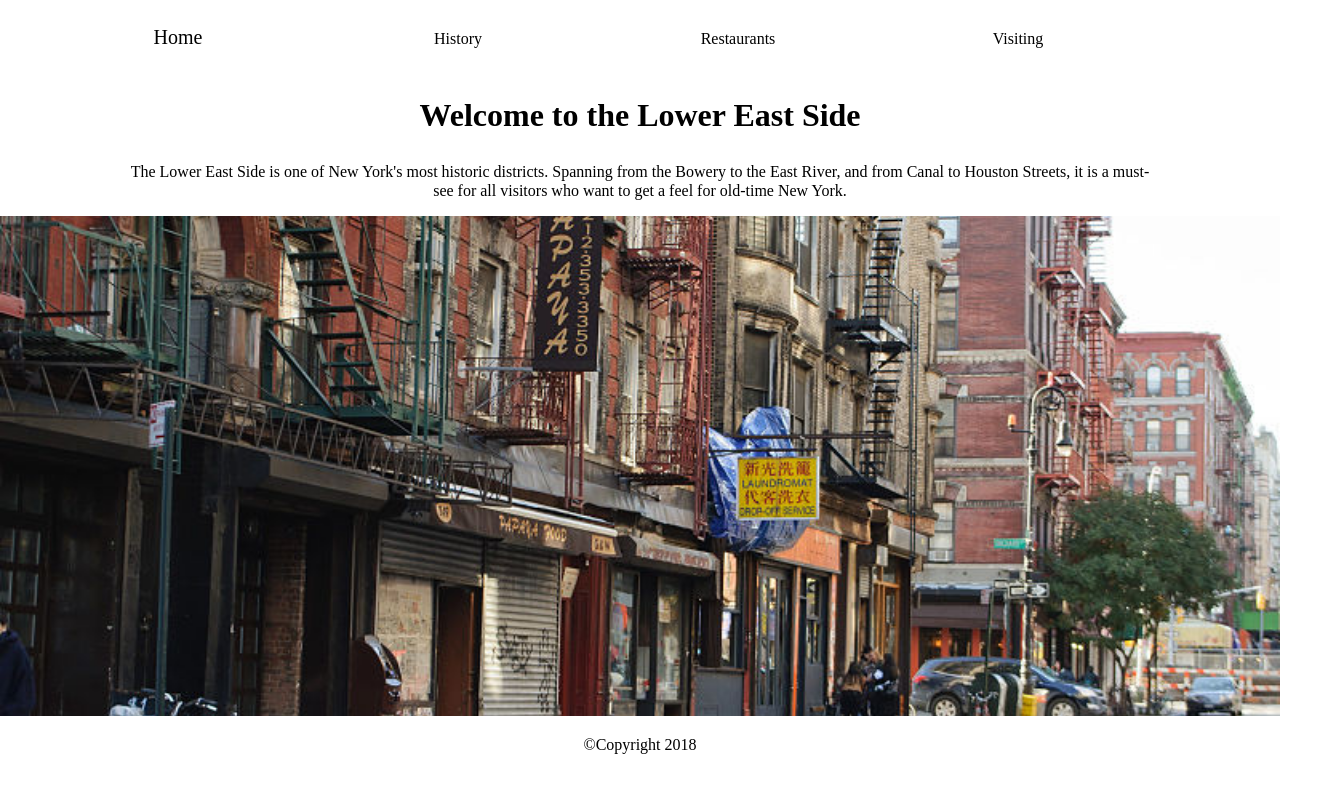
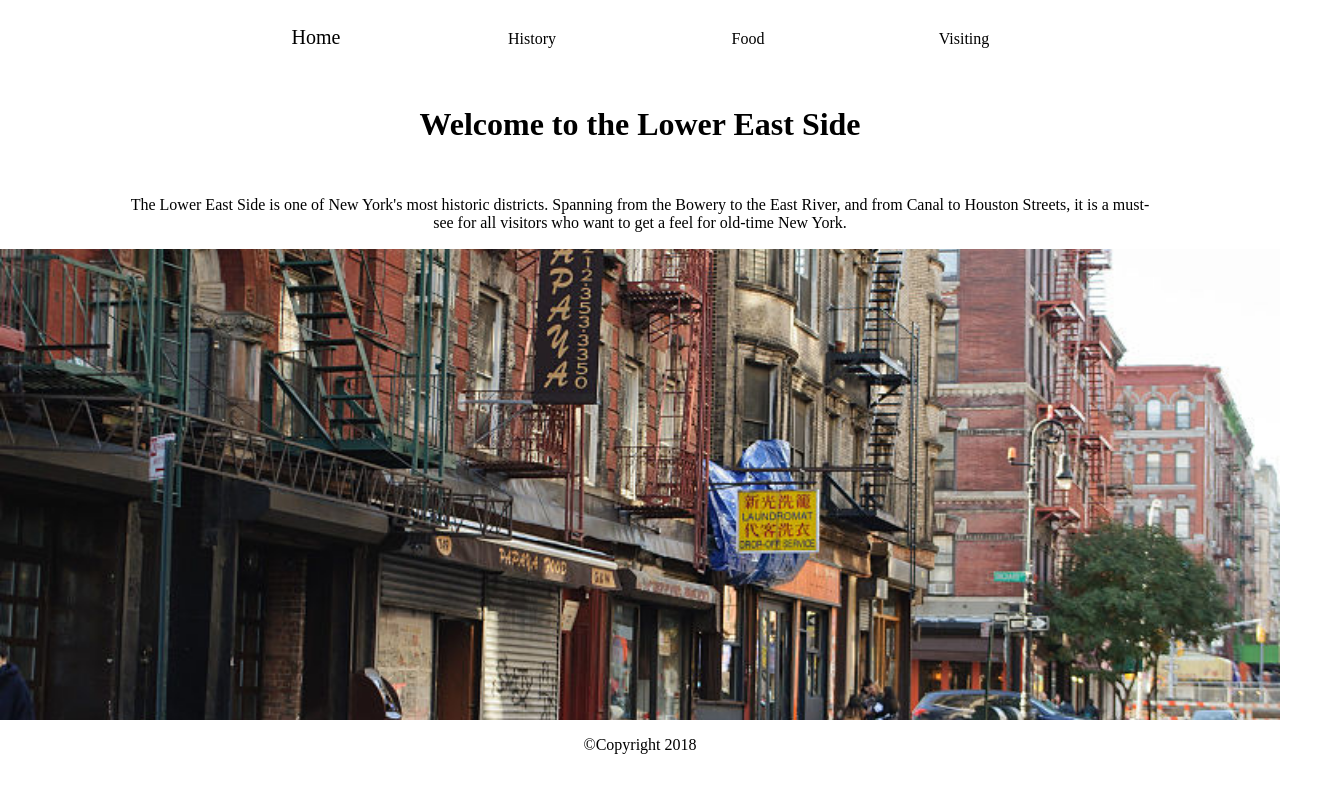
Before and after one commit to jose7fernandez/visit-the-les, a plain HTML site: page index.html in a window 1280 px wide. Shown: the whole page, 1320 px wide, since content can reach past the window. Drawn offline with Linux system fonts and the light colour scheme; a web font is replaced by a local one.

Commit message:
Made adjustments to nav.

```diff
--- a/css/styles.css
+++ b/css/styles.css
@@ -19,16 +19,19 @@ nav {
 }
 
 nav ul {
+    margin-left: -40px;
     width: 100%;
+    text-align: center;
 }
 
 nav li {
     display: inline-block;
     list-style: none;
-    width: 20%;
+    width: 15%;
     text-align: center;
     text-decoration: none;
     padding: 10px;
+
 }
 
 nav a {
@@ -138,8 +141,7 @@ footer {
     nav .current a {
         font-size: 15px;
     }
-    nav ul {
-        margin-left: -40px;
+
     }
     header h1 {
         display: block;
--- a/index.html
+++ b/index.html
@@ -16,7 +16,7 @@
         <ul>
             <li class="current"><a href="index.html">Home</a></li>
             <li><a href="history.html">History</a></li>
-            <li><a href="places-to-eat.html">Restaurants</a></li>
+            <li><a href="places-to-eat.html">Food</a></li>
             <li><a href="places-of-interest.html">Visiting</a></li>
         </ul>
     </nav>
```
Also changed, not shown: history.html (+1 -1 lines), places-of-interest.html (+1 -1 lines), places-to-eat.html (+1 -1 lines).
